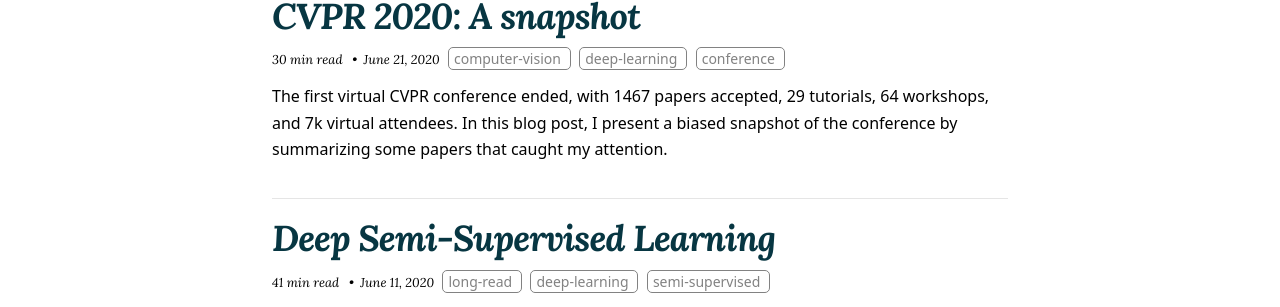
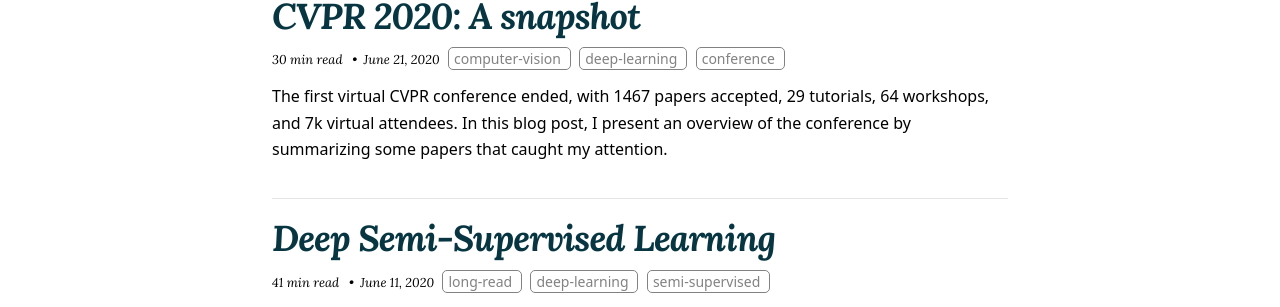
Before and after one commit to yassouali/ml-blog, a Jekyll site: the page built from index.md, in a window 1280 px wide. Shown: the part 352-659 px from the top of the page. Built offline with Jekyll 4.4.1, drawn with Linux system fonts in a browser that asks for light colours; nearby versions of some CDN libraries.

Commit message:
spelling

```diff
--- a/_posts/2020-06-21-cvpr2020.md
+++ b/_posts/2020-06-21-cvpr2020.md
@@ -1,8 +1,8 @@
 ---
 title: "CVPR 2020: A snapshot"
 excerpt: "The first virtual CVPR conference ended, with 1467 papers accepted, 29 tutorials, 64 workshops, and 7k virtual attendees. In this
-blog post, I present a biased snapshot of the conference by summarizing some papers that caught my attention."
-date: 2020-06-21 8:00:00
+blog post, I present an overview of the conference by summarizing some papers that caught my attention."
+date: 2020-06-21 00:00:00
 published: true
 tags:
   - computer-vision
@@ -10,7 +10,7 @@
   - conference
 ---
 
-The first virtual CVPR conference ended, with 1467 papers accepted, 29 tutorials, 64 workshops, and 7.6k virtual attendees. The huge number of papers and the new virtual version made navigating the conference overwhelming (and very slow) at times. To get a grasp of the general trends of the conference this year, I will present in this blog post a biased snapshot of the conference by summarizing some papers that grabbed my attention.
+The first virtual CVPR conference ended, with 1467 papers accepted, 29 tutorials, 64 workshops, and 7.6k virtual attendees. The huge number of papers and the new virtual version made navigating the conference overwhelming (and very slow) at times. To get a grasp of the general trends of the conference this year, I will present in this blog post a sort of a snapshot of the conference by summarizing some papers (& listing some) that grabbed my attention.
 
 - All of the papers can be found here: [CVPR2020 open access](http://openaccess.thecvf.com/CVPR2020.py)
 - CVPR virtual website: [CVPR2020 virtual](http://cvpr20.com/)
@@ -103,7 +103,7 @@
   <img src="{{ 'images/CVPR20/EfficientDet.png' | absolute_url }}">
 </figure>
 
-The model's architecture with an [EfficientNet](https://arxiv.org/abs/1905.11946) backbone consists of two new design choices: a bidirectional Feature Pyramid Network with a bidirectional topology ([FPN](https://arxiv.org/abs/1612.03144)), or BiFPN, and using learned weights when merging the features from different scales. Additionally, the network is designed with compound scaling, where the backbone, class/box network, input resolution are jointly adapted to meet a wide spectrum of resource constraints, instead of simply employing bigger backbone networks as done in previous works.
+The model's architecture with an [EfficientNet](https://arxiv.org/abs/1905.11946) backbone consists of two new design choices: a bidirectional Feature Pyramid Network ([FPN](https://arxiv.org/abs/1612.03144)) with a bidirectional topology, or BiFPN, and using learned weights when merging the features from different scales. Additionally, the network is designed with compound scaling, where the backbone, class/box network, input resolution are jointly adapted to meet a wide spectrum of resource constraints, instead of simply employing bigger backbone networks as done in previous works.
 
 #### Dynamic Convolution: Attention Over Convolution Kernels ([paper](https://arxiv.org/abs/1912.03458))
 
```
Also changed, not shown: other parts of _posts/2020-06-21-cvpr2020.md (+1 -1 lines).
